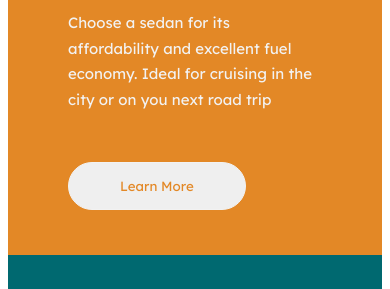
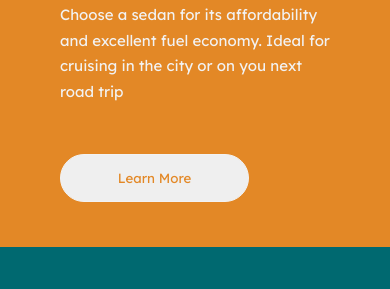
Before and after one commit to Waelkp/Challenge-FrontendMentor3, a plain HTML site: page index.html in a window 390 px wide. Shown: the part 174-463 px from the top of the page. Drawn offline with Linux system fonts and the light colour scheme.

Commit message:
Last Update

```diff
--- a/css/style.css
+++ b/css/style.css
@@ -93,11 +93,15 @@
   color: var(--Very-dark-cyan);
 }
 @media (max-width: 992px) {
+  body {
+  margin: 0;
+  }
   .holder {
     grid-template-columns: 1fr;
     width: 100%;
     position: static;
     transform: none;
+    border-radius: 0;
   }
   .card {
     width: 100%;
```
